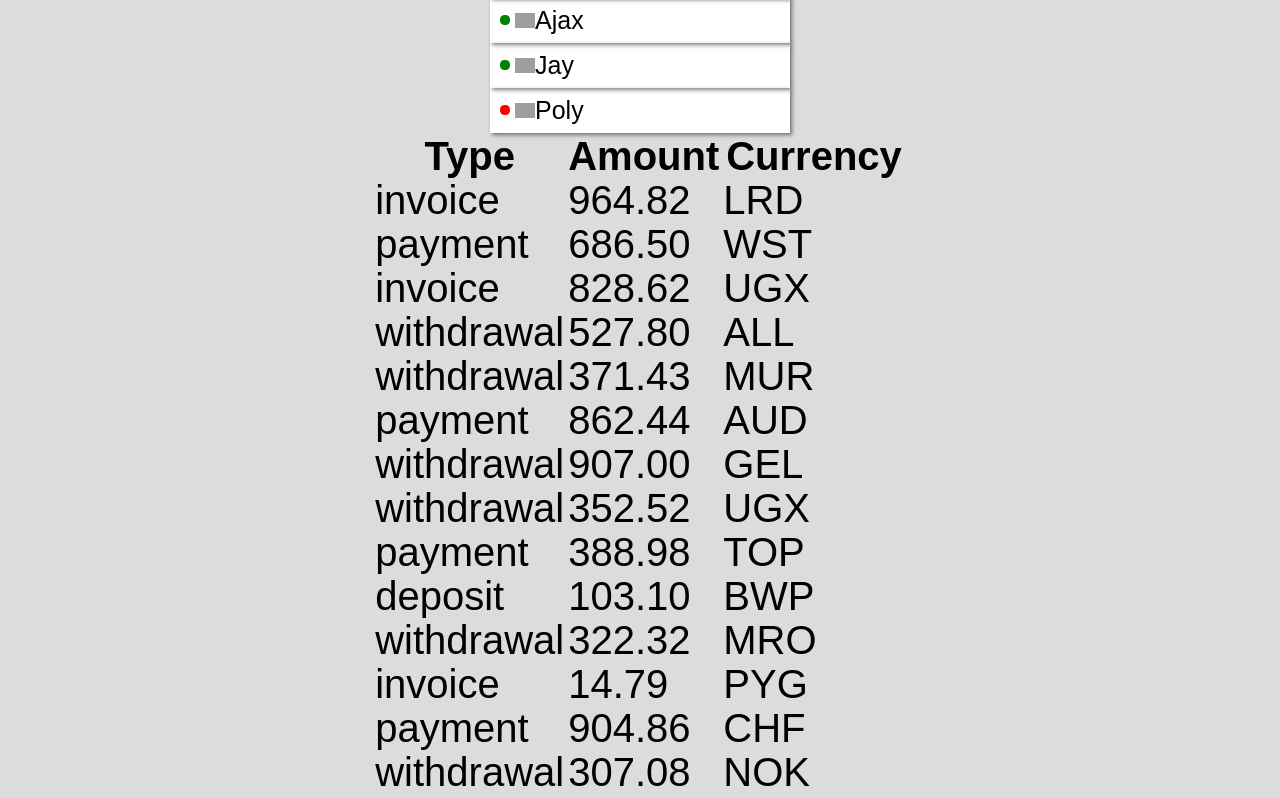
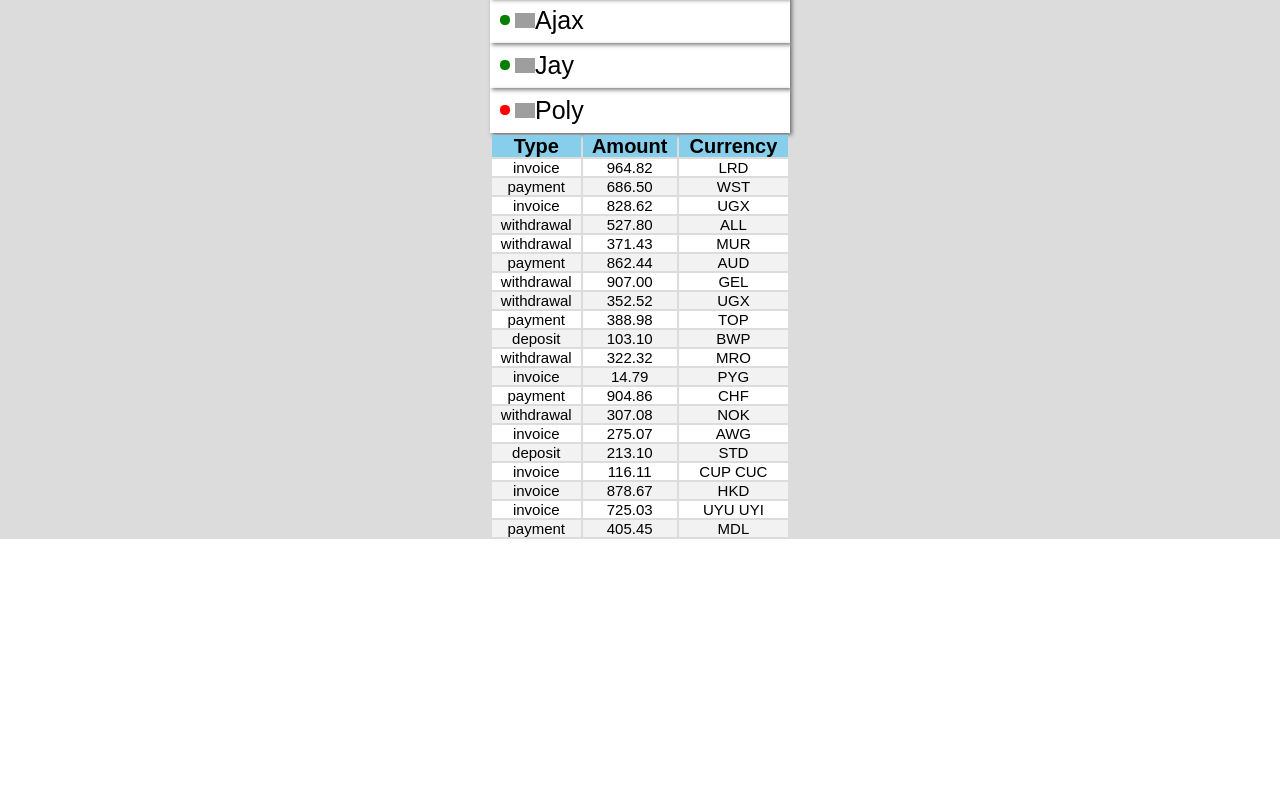
Before and after one commit to snap515/goit-react-hw-01-components, a React (Create React App) app: page / in a window 1280 px wide. Shown: the part 500-1298 px from the top of the page. After the commit the page ends 1039 px from the top, so only its background shows below. Built offline with nearby package versions, Linux system fonts and the light colour scheme; grey boxes are pictures that could not be loaded.

Commit message:
adds decoration for table

```diff
--- a/src/components/TransactionHistory/TransactionHistory.jsx
+++ b/src/components/TransactionHistory/TransactionHistory.jsx
@@ -1,22 +1,24 @@
+import { TableString,Tbody, Thead, Table} from "./TransactionHistory.styled"
+
 export const TransactionHistory = props => {
-  return <table className="transaction-history">
-  <thead>
+  return <Table >
+  <Thead>
     <tr>
       <th>Type</th>
       <th>Amount</th>
       <th>Currency</th>
     </tr>
-  </thead>
+  </Thead>
 
-    <tbody>
+    <Tbody>
       {props.transacstionList.map(transaction => (
-        <tr key={transaction.id}>
+        <TableString key={transaction.id}>
           <td>{transaction.type}</td>
           <td>{transaction.amount}</td>
           <td>{transaction.currency}</td>
-        </tr>
+        </TableString>
       )
 )}
-  </tbody>
-</table>
+  </Tbody>
+</Table>
 }
--- a/src/components/TransactionHistory/TransactionHistory.styled.js
+++ b/src/components/TransactionHistory/TransactionHistory.styled.js
@@ -1 +1,23 @@
 import styled from 'styled-components';
+
+export const Table = styled.table`
+  max-width: 300px;
+  width: 100%;
+`;
+export const Thead = styled.thead`
+  background-color: skyblue;
+  font-size: 20px;
+`;
+
+export const Tbody = styled.tbody`
+  background-color: var(--bg-color);
+  tr:nth-child(even) {
+    background-color: #f2f2f2;
+  }
+`;
+
+export const TableString = styled.tr`
+  background-color: var(--bg-color);
+  font-size: 15px;
+  text-align: center;
+`;
```
